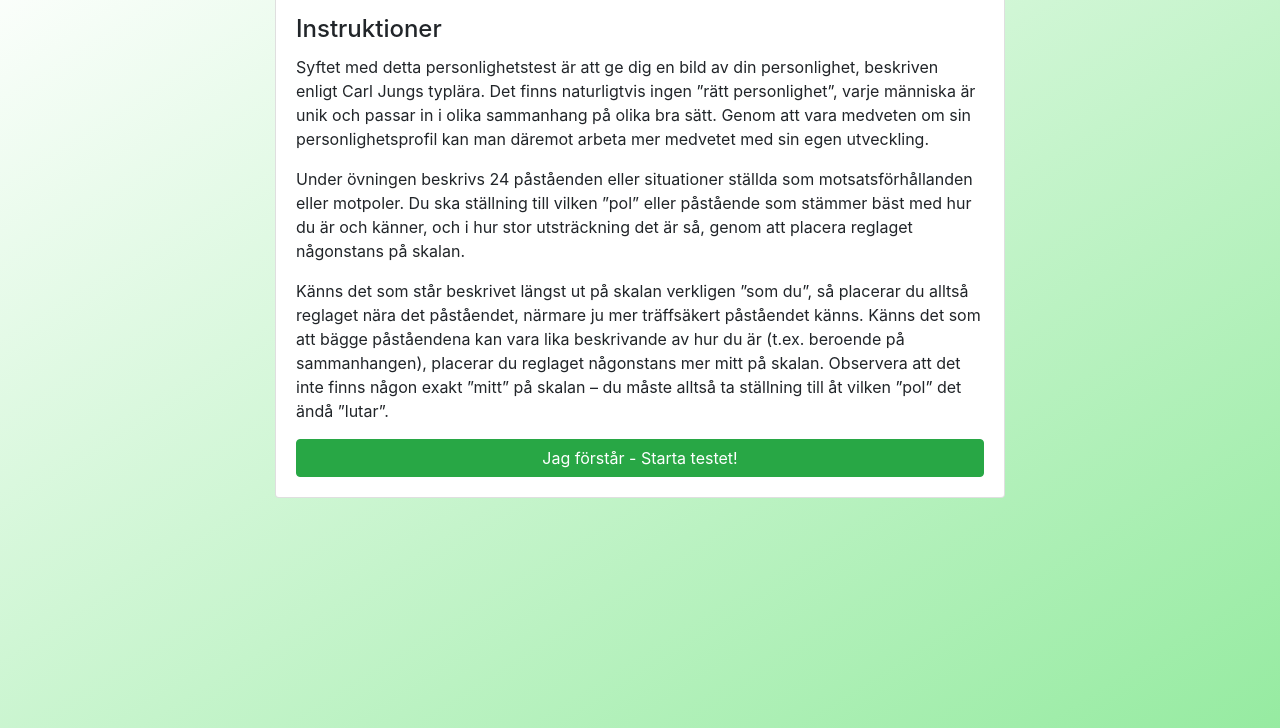
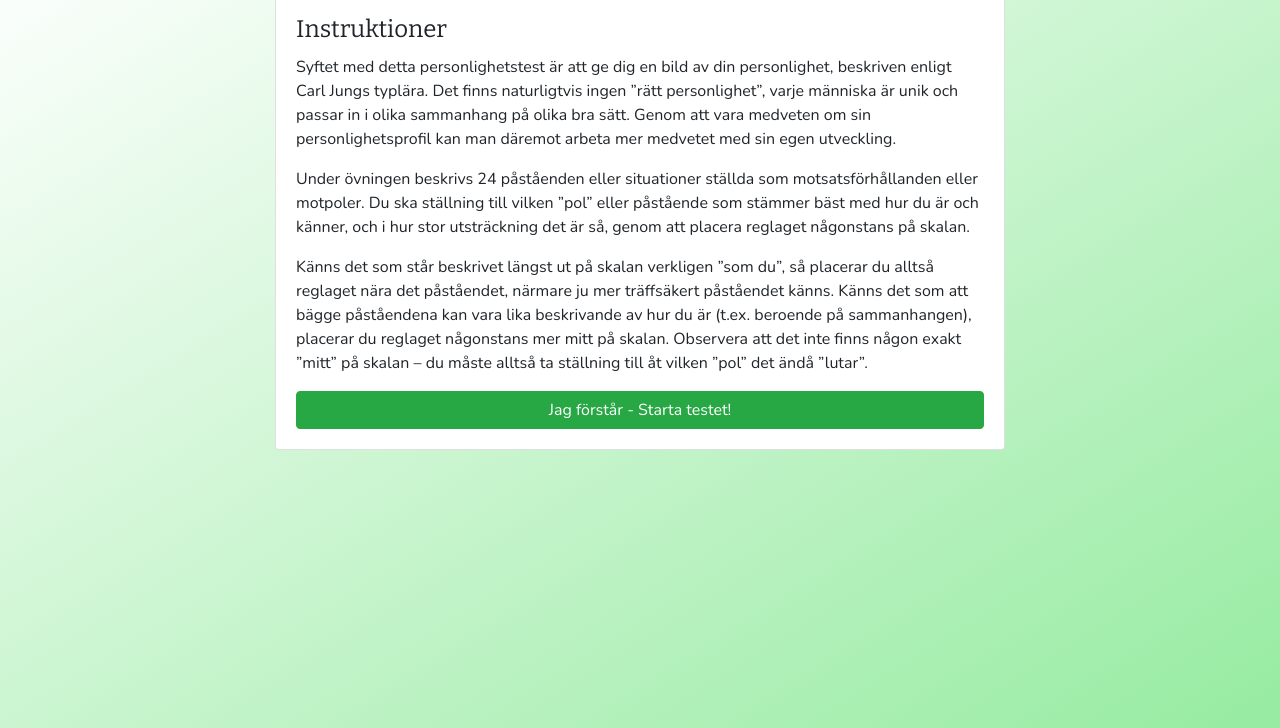
Before and after one commit to pfva/personlighetstest, a website: page www/personlighetstest/index.html in a window 1280 px wide. Shown: the part 72-800 px from the top of the page. Drawn offline with nearby package versions, Linux system fonts and the light colour scheme.

Commit message:
Added fonts to personlighetstest page

```diff
--- a/www/css/main.css
+++ b/www/css/main.css
@@ -24,3 +24,11 @@
 	background: linear-gradient(to bottom right, white, #96EBA1);
 	height: 100vh;
 }
+
+.card {
+	font-family: 'Nunito', cursive;
+}
+
+.card h4 {
+	font-family: 'Bitter', serif;
+}
--- a/www/personlighetstest/index.html
+++ b/www/personlighetstest/index.html
@@ -7,6 +7,8 @@
 
     <!-- Bootstrap CSS -->
     <link rel="stylesheet" href="/css/libs/bootstrap-4-beta.css">
+    <!-- Google Fonts -->
+    <link href="https://fonts.googleapis.com/css?family=Lemon|Nunito|Bitter" rel="stylesheet">
     <!-- Application specific CSS -->
     <link rel="stylesheet" href="/css/main.css">
 
```
Also changed, not shown: www/index.html (+1 -1 lines).
